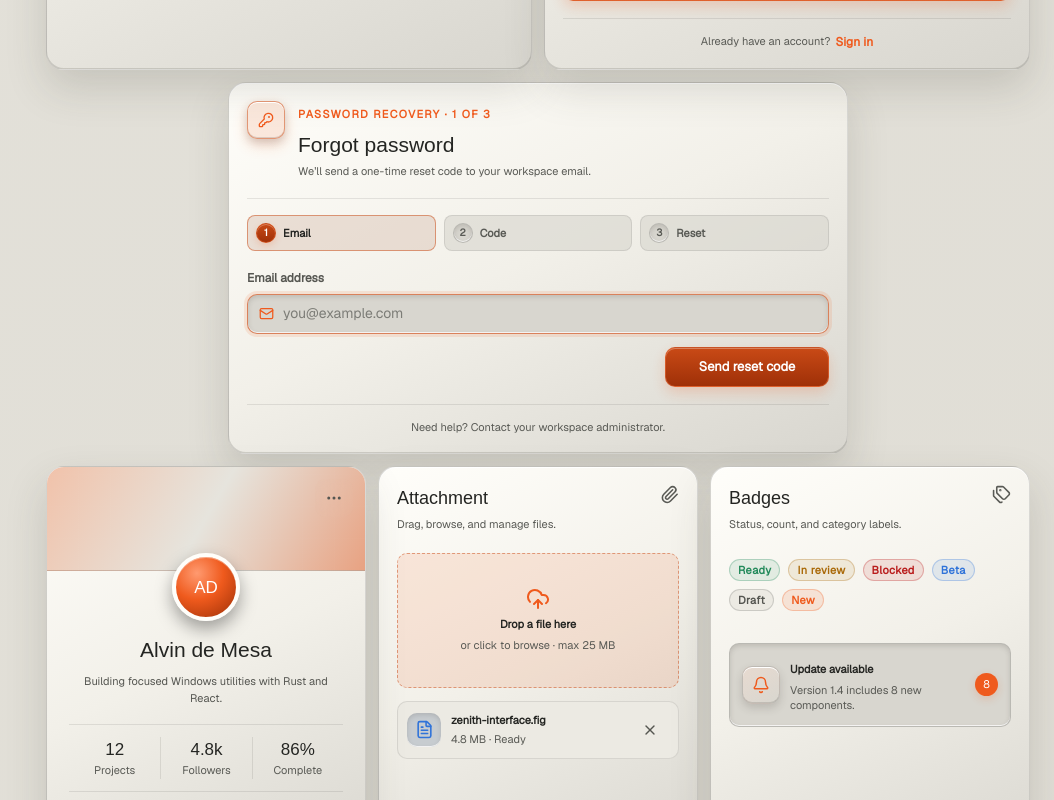
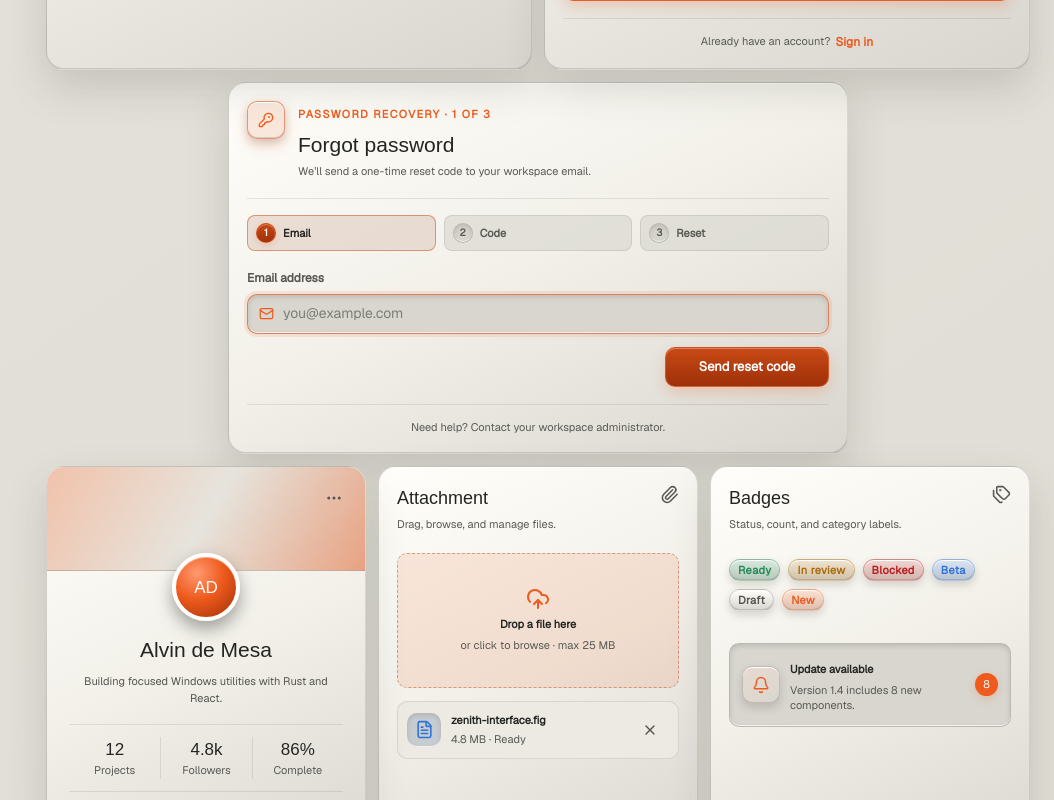
Before and after one commit to alvindemesadev/kinetic-ui, a React (Vite) app: page / in a window 1280 px wide. Shown: the part 3522-4322 px from the top of the page, without its empty margins (226-1280 px from the left). Built offline with nearby package versions, Linux system fonts and the light colour scheme; a web font is replaced by a local one.

Commit message:
fix: give status badges tactile surfaces

```diff
--- a/src/styles/components/showcase-layout.css
+++ b/src/styles/components/showcase-layout.css
@@ -1673,6 +1673,8 @@ kbd {
   padding: 0 8px;
   border: 1px solid var(--border);
   border-radius: var(--kinetic-radius-pill);
+  background: linear-gradient(180deg, var(--surface-top), var(--surface-bottom));
+  box-shadow: var(--shadow-control);
   font-size: var(--text-2xs);
   font-weight: 750;
   letter-spacing: 0.03em;
@@ -1682,34 +1684,54 @@ kbd {
 .badge-ready {
   color: var(--success);
   border-color: color-mix(in srgb, var(--success) 28%, transparent);
-  background: color-mix(in srgb, var(--success) 10%, transparent);
+  background: linear-gradient(
+    180deg,
+    color-mix(in srgb, var(--surface-top) 82%, var(--success) 18%),
+    color-mix(in srgb, var(--surface-bottom) 82%, var(--success) 18%)
+  );
 }
 .badge-warning,
 .badge-review {
   color: var(--warning);
   border-color: color-mix(in srgb, var(--warning) 28%, transparent);
-  background: color-mix(in srgb, var(--warning) 10%, transparent);
+  background: linear-gradient(
+    180deg,
+    color-mix(in srgb, var(--surface-top) 82%, var(--warning) 18%),
+    color-mix(in srgb, var(--surface-bottom) 82%, var(--warning) 18%)
+  );
 }
 .badge-danger,
 .badge-blocked {
   color: var(--danger);
   border-color: color-mix(in srgb, var(--danger) 28%, transparent);
-  background: color-mix(in srgb, var(--danger) 10%, transparent);
+  background: linear-gradient(
+    180deg,
+    color-mix(in srgb, var(--surface-top) 82%, var(--danger) 18%),
+    color-mix(in srgb, var(--surface-bottom) 82%, var(--danger) 18%)
+  );
 }
 .badge-info {
   color: var(--info);
   border-color: color-mix(in srgb, var(--info) 28%, transparent);
-  background: color-mix(in srgb, var(--info) 10%, transparent);
+  background: linear-gradient(
+    180deg,
+    color-mix(in srgb, var(--surface-top) 82%, var(--info) 18%),
+    color-mix(in srgb, var(--surface-bottom) 82%, var(--info) 18%)
+  );
 }
 .badge-accent {
   color: var(--accent);
   border-color: color-mix(in srgb, var(--accent) 28%, transparent);
-  background: var(--accent-soft);
+  background: linear-gradient(
+    180deg,
+    color-mix(in srgb, var(--surface-top) 82%, var(--accent) 18%),
+    color-mix(in srgb, var(--surface-bottom) 82%, var(--accent) 18%)
+  );
 }
 .badge-neutral,
 .badge-draft {
   color: var(--text-soft);
-  background: var(--surface-flat);
+  background: linear-gradient(180deg, var(--surface-top), var(--surface-bottom));
 }
 .notification-preview {
   display: flex;
```
